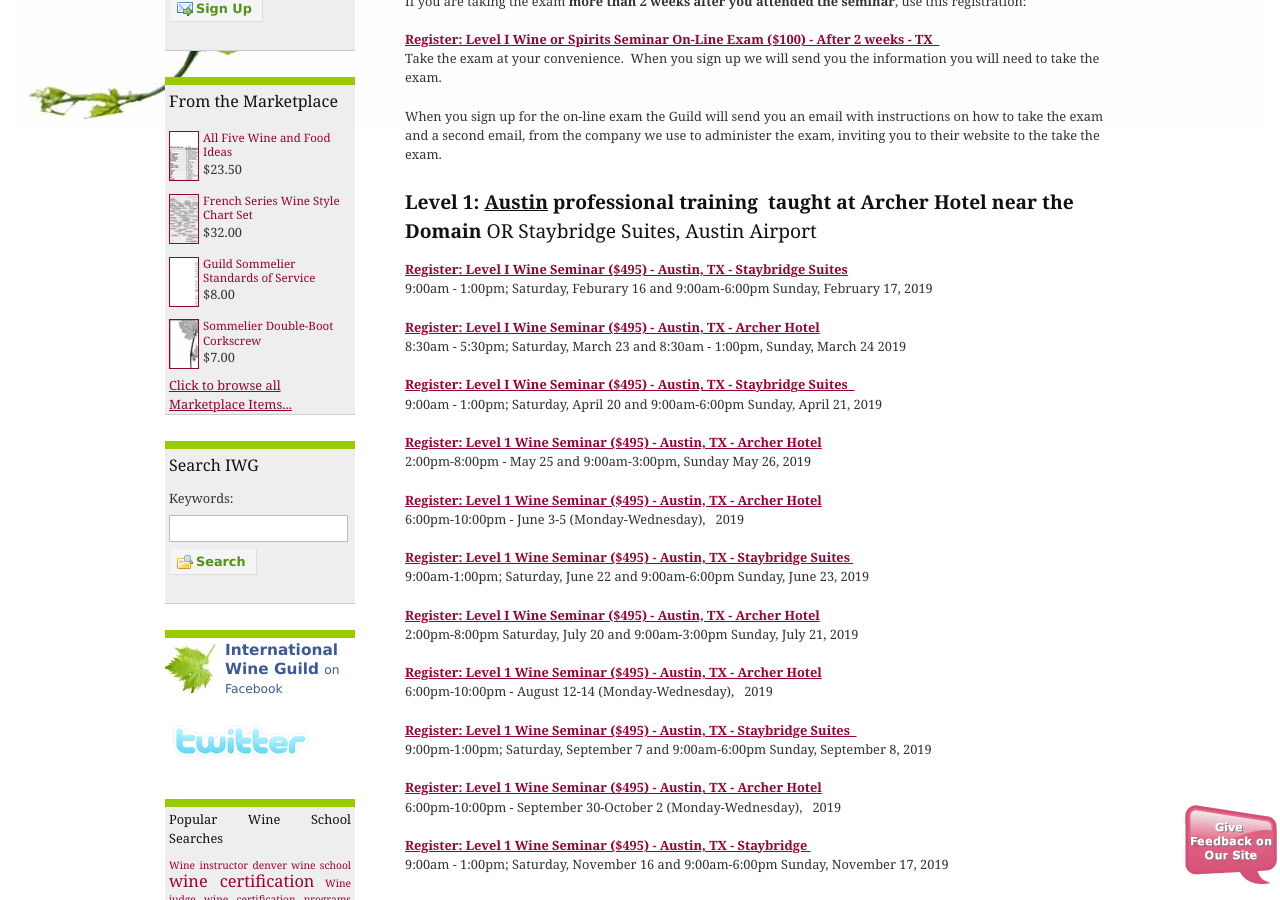
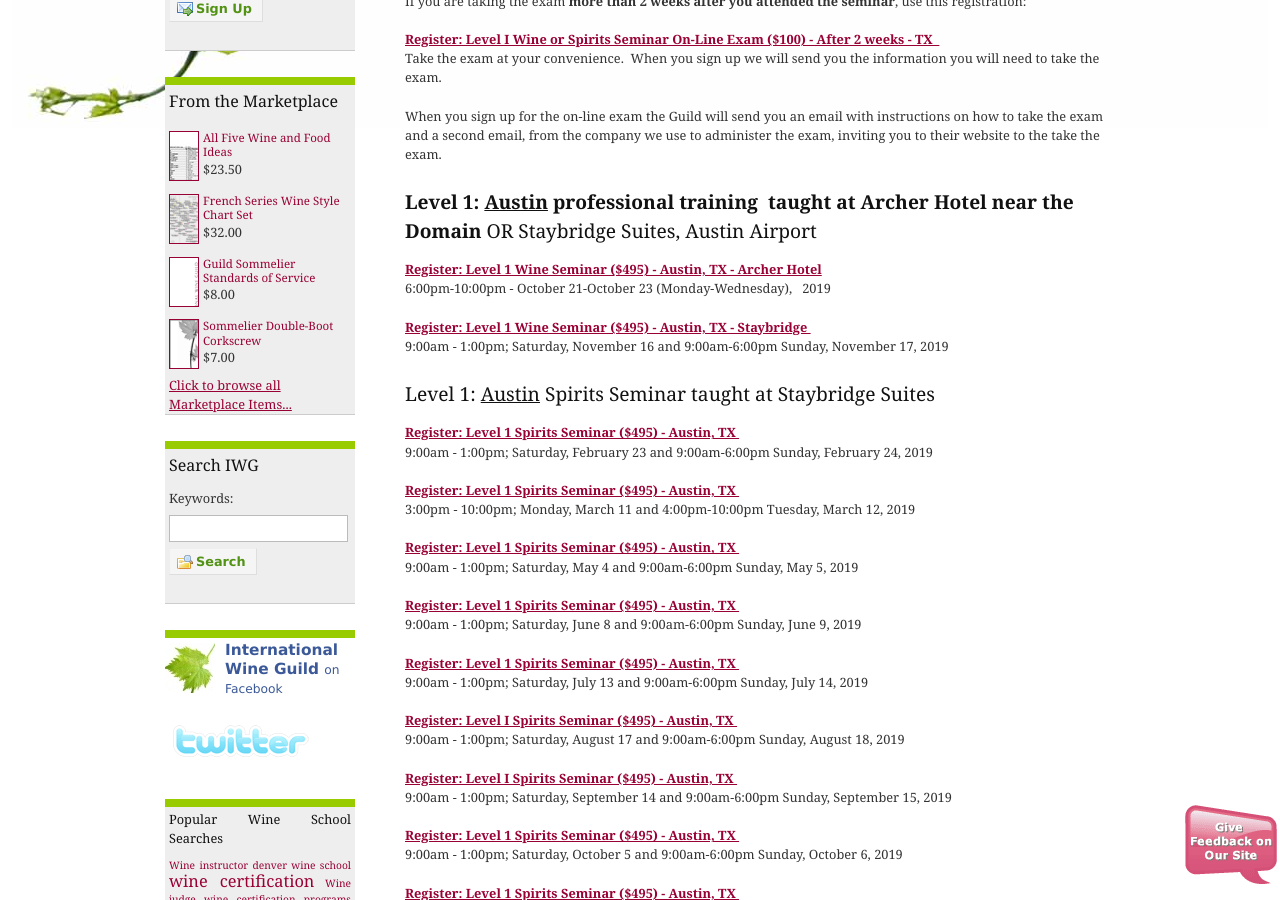
Before and after one commit to CKDev/internationalwineguild.com, a Jekyll site: the page built from texas-wine-school.html, in a window 1280 px wide and 900 px high, scrolled down 852 px. Built offline with Jekyll 4.4.1, drawn with Linux system fonts in a browser that asks for light colours; a script that is not in the unit is left out; comment, search, counter and statistics services are not loaded.

Commit message:
Update texas-wine-school.html

```diff
--- a/texas-wine-school.html
+++ b/texas-wine-school.html
@@ -32,45 +32,9 @@
 <h3><strong>Level 1: <u>Austin</u> professional training&nbsp; taught at Archer Hotel near the Domain&nbsp;</strong>OR
   Staybridge Suites, Austin Airport</h3>
 <p><a class="ga-track"
-    href="http://ww4.aitsafe.com/cf/add.cfm?userid=6714687&amp;product=Level+I+Wine+Seminar+Austin-Staybridge++-++2/16-17/2019&amp;price=495&amp;return=www.internationalwineguild.com/texas-wine-school"><strong>Register:
-      Level I Wine Seminar ($495) - Austin, TX - Staybridge Suites<br>
-    </strong></a>9:00am - 1:00pm; Saturday, Feburary 16 and 9:00am-6:00pm Sunday, February 17, 2019</p>
-<p style="text-align: left;"><a class="ga-track"
-    href="http://ww4.aitsafe.com/cf/add.cfm?userid=6714687&amp;product=Level+1+Wine+Seminar+Austin-Archer++-++3/23-24/2018&amp;price=495&amp;return=www.internationalwineguild.com/texas-wine-school"><strong>Register:
-      Level I Wine Seminar ($495) - Austin, TX - Archer Hotel<br>
-    </strong></a>8:30am - 5:30pm; Saturday, March 23 and 8:30am - 1:00pm, Sunday, March 24 2019</p>
-<p><a class="ga-track"
-    href="http://ww4.aitsafe.com/cf/add.cfm?userid=6714687&amp;product=Level+1+Wine+Seminar+Austin-Staybrook-Suites++-++4/20-21/2019&amp;price=495&amp;return=www.internationalwineguild.com/texas-wine-school"><strong>Register:
-      Level I Wine Seminar ($495) - Austin, TX - Staybridge Suites &nbsp;<br>
-    </strong></a>9:00am - 1:00pm; Saturday, April 20 and 9:00am-6:00pm Sunday, April 21, 2019</p>
-<p><a class="ga-track"
-    href="http://ww4.aitsafe.com/cf/add.cfm?userid=6714687&amp;product=Level+1+Wine+Seminar+Austin-Archer++-++5/25-26/2019&amp;price=495&amp;return=www.internationalwineguild.com/texas-wine-school"><strong>Register:
+    href="http://ww4.aitsafe.com/cf/add.cfm?userid=6714687&amp;product=Level+1+Wine+Seminar+Austin-Archer++-++10/21-10/23,2019&amp;price=495&amp;return=www.internationalwineguild.com/texas-wine-school"><strong>Register:
       Level 1 Wine Seminar ($495) - Austin, TX - Archer Hotel<br>
-    </strong></a>2:00pm-8:00pm - May 25 and 9:00am-3:00pm, Sunday May 26, 2019</p>
-<p><a class="ga-track"
-    href="http://ww4.aitsafe.com/cf/add.cfm?userid=6714687&amp;product=Level+1+Wine+Seminar+Austin-Archer++-++6/03-05/2019&amp;price=495&amp;return=www.internationalwineguild.com/texas-wine-school"><strong>Register:
-      Level 1 Wine Seminar ($495) - Austin, TX - Archer Hotel<br>
-    </strong></a>6:00pm-10:00pm - June 3-5 (Monday-Wednesday), &nbsp; 2019</p>
-<p><a class="ga-track"
-    href="http://ww4.aitsafe.com/cf/add.cfm?userid=6714687&amp;product=Level+1+Wine+Seminar+Austin++-++6/22-23/2019&amp;price=495&amp;return=www.internationalwineguild.com/texas-wine-school"><strong>Register:
-      Level 1 Wine Seminar ($495) - Austin, TX - Staybridge Suites&nbsp;<br>
-    </strong></a>9:00am-1:00pm; Saturday, June 22 and 9:00am-6:00pm Sunday, June 23, 2019</p>
-<p><a class="ga-track"
-    href="http://ww4.aitsafe.com/cf/add.cfm?userid=6714687&amp;product=Level+1+Wine+Seminar+Austin++-++7/20-21/2019&amp;price=495&amp;return=www.internationalwineguild.com/texas-wine-school"><strong>Register:
-      Level I Wine Seminar ($495) - Austin, TX - Archer Hotel<br>
-    </strong></a>2:00pm-8:00pm Saturday, July 20 and 9:00am-3:00pm Sunday, July 21, 2019</p>
-<p><a class="ga-track"
-    href="http://ww4.aitsafe.com/cf/add.cfm?userid=6714687&amp;product=Level+1+Wine+Seminar+Austin-Archer++-++8/12-14/2019&amp;price=495&amp;return=www.internationalwineguild.com/texas-wine-school"><strong>Register:
-      Level 1 Wine Seminar ($495) - Austin, TX - Archer Hotel<br>
-    </strong></a>6:00pm-10:00pm - August 12-14 (Monday-Wednesday), &nbsp; 2019</p>
-<p><a class="ga-track"
-    href="http://ww4.aitsafe.com/cf/add.cfm?userid=6714687&amp;product=Level+I+Wine+Seminar+Austin++-++9/7-8/2019&amp;price=495&amp;return=www.internationalwineguild.com/texas-wine-school"><strong>Register:
-      Level 1 Wine Seminar ($495) - Austin, TX - Staybridge Suites &nbsp;<br>
-    </strong></a>9:00pm-1:00pm; Saturday, September 7 and 9:00am-6:00pm Sunday, September 8, 2019</p>
-<p><a class="ga-track"
-    href="http://ww4.aitsafe.com/cf/add.cfm?userid=6714687&amp;product=Level+1+Wine+Seminar+Austin-Archer++-++9/30-10/02,2019&amp;price=495&amp;return=www.internationalwineguild.com/texas-wine-school"><strong>Register:
-      Level 1 Wine Seminar ($495) - Austin, TX - Archer Hotel<br>
-    </strong></a>6:00pm-10:00pm - September 30-October 2 (Monday-Wednesday), &nbsp; 2019</p>
+    </strong></a>6:00pm-10:00pm - October 21-October 23 (Monday-Wednesday), &nbsp; 2019</p>
 <p><a class="ga-track"
     href="http://ww4.aitsafe.com/cf/add.cfm?userid=6714687&amp;product=Level+I+Wine+Seminar+Austin++-++11/16-17/2019&amp;price=495&amp;return=www.internationalwineguild.com/texas-wine-school"><strong>Register:
       Level 1 Wine Seminar ($495) - Austin, TX - Staybridge&nbsp;<br>
```
